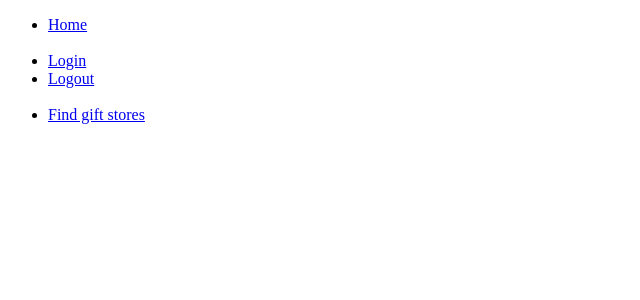
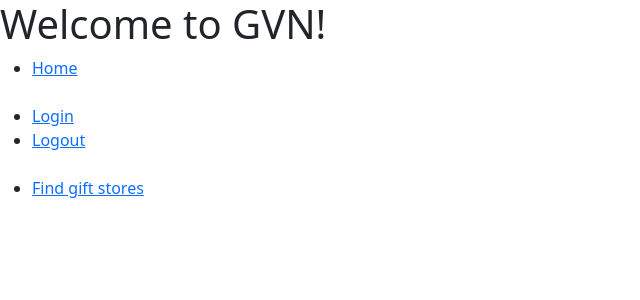
Before and after one commit to cam-garrison/cs411-group1, a Flask app: template prototype/templates/home.html in a window 1280 px wide. Shown: the top 300 px of the page, without its empty margins (0-640 px from the left). Run offline with Flask 2, Linux system fonts and the light colour scheme; the template is opened without the code that fills it, so the values that code supplies are empty.

Commit message:
bootstrap and home.html in progress

```diff
--- a/prototype/templates/home.html
+++ b/prototype/templates/home.html
@@ -1,5 +1,20 @@
 <!doctype html>
-<title>Welcome to Store Finder!</title>
+<html lang="en">
+<head>
+    <!-- required meta tags -->
+    <meta charset="utf-8">
+    <meta name="viewport" content="width=device-width, initial-scale=1, shrink-to-fit=no">
+
+    <!-- CSS and stuff -->
+    <link rel="shortcut icon" sizes="32x32" type="image/png" href="images/favicon.png">
+    <link href="https://cdn.jsdelivr.net/npm/bootstrap@5.0.0-beta3/dist/css/bootstrap.min.css" rel="stylesheet" integrity="sha384-eOJMYsd53ii+scO/bJGFsiCZc+5NDVN2yr8+0RDqr0Ql0h+rP48ckxlpbzKgwra6" crossorigin="anonymous">
+
+
+    <title>GVN</title>
+</head>
+
+<body>
+    <h1>Welcome to GVN!</h1>
 
     {% if message %}
     <h4>{{message}}!</h4>
@@ -14,3 +29,6 @@
         <br>
         <li><a href='/twitter'>Find gift stores</a></li>
     </ul>
+</body>
+
+</html>
```
Lines whose indentation alone changed are shown as unchanged.
